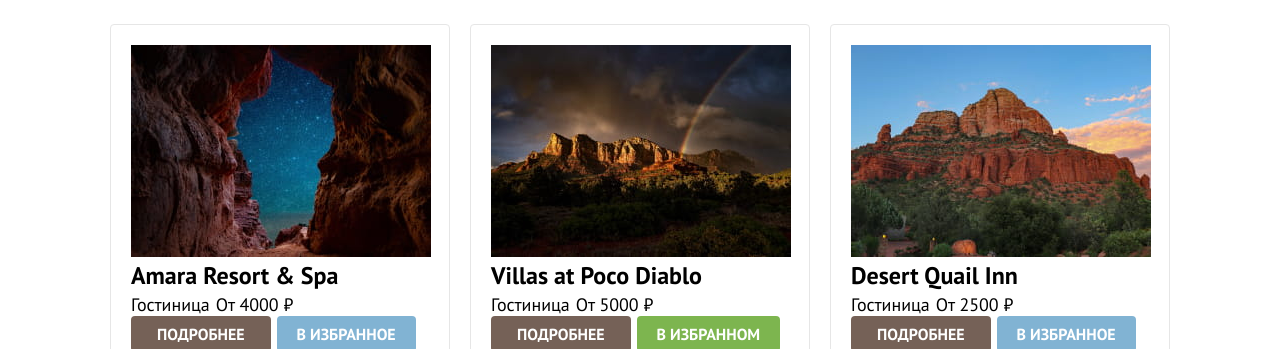
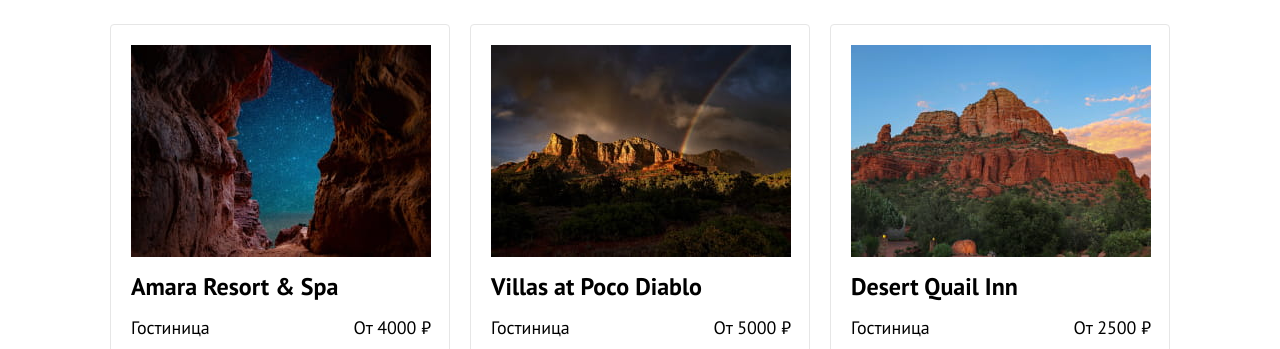
Before and after one commit to htmlacademy-htmlcss/1159469-sedona-36, a plain HTML site: page catalog.html in a window 1280 px wide. Shown: the part 597-946 px from the top of the page. Drawn offline with Linux system fonts and the light colour scheme.

Commit message:
стилизация сетки карточки гостиницы

```diff
--- a/styles/styles.css
+++ b/styles/styles.css
@@ -575,13 +575,21 @@ body {
 }
 
 .hotel-card {
+  display: grid;
+  grid-template-columns: 1fr 1fr;
+  gap: 16px 20px;
   width: 340px;
   padding: 20px;
   border: 1px solid var(--colorSilver);
   border-radius: 4px;
 }
 
+.hotel-card__image {
+  grid-column: span 2;
+}
+
 .hotel-card__title {
+  grid-column: span 2;
   margin: 0;
   font-size: 24px;
   line-height: 28px;
@@ -595,19 +603,22 @@ body {
 .hotel-card__price {
   font-size: 18px;
   line-height: 21px;
+  justify-self: end;
 }
 
 .hotel-card__link {
-  padding: 8px 26px;
+  padding: 8px 0;
   font-size: 16px;
   line-height: 20px;
+  text-align: center;
   text-decoration: none;
 }
 
 .hotel-card__button {
-  padding: 8px 20px;
+  padding: 8px 0;
   font-size: 16px;
   line-height: 20px;
+  text-align: center;
 }
 
 .hotel-card__rating-value {
```
